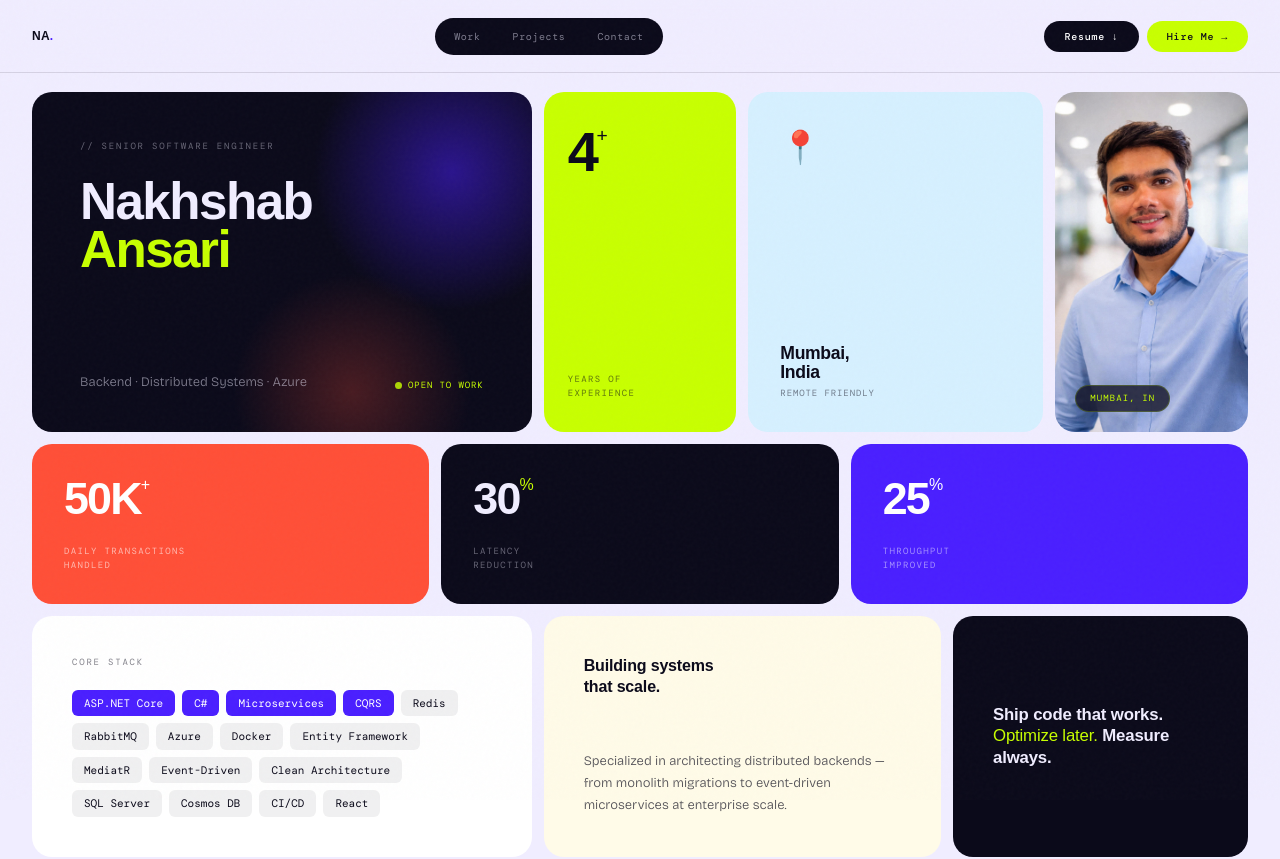
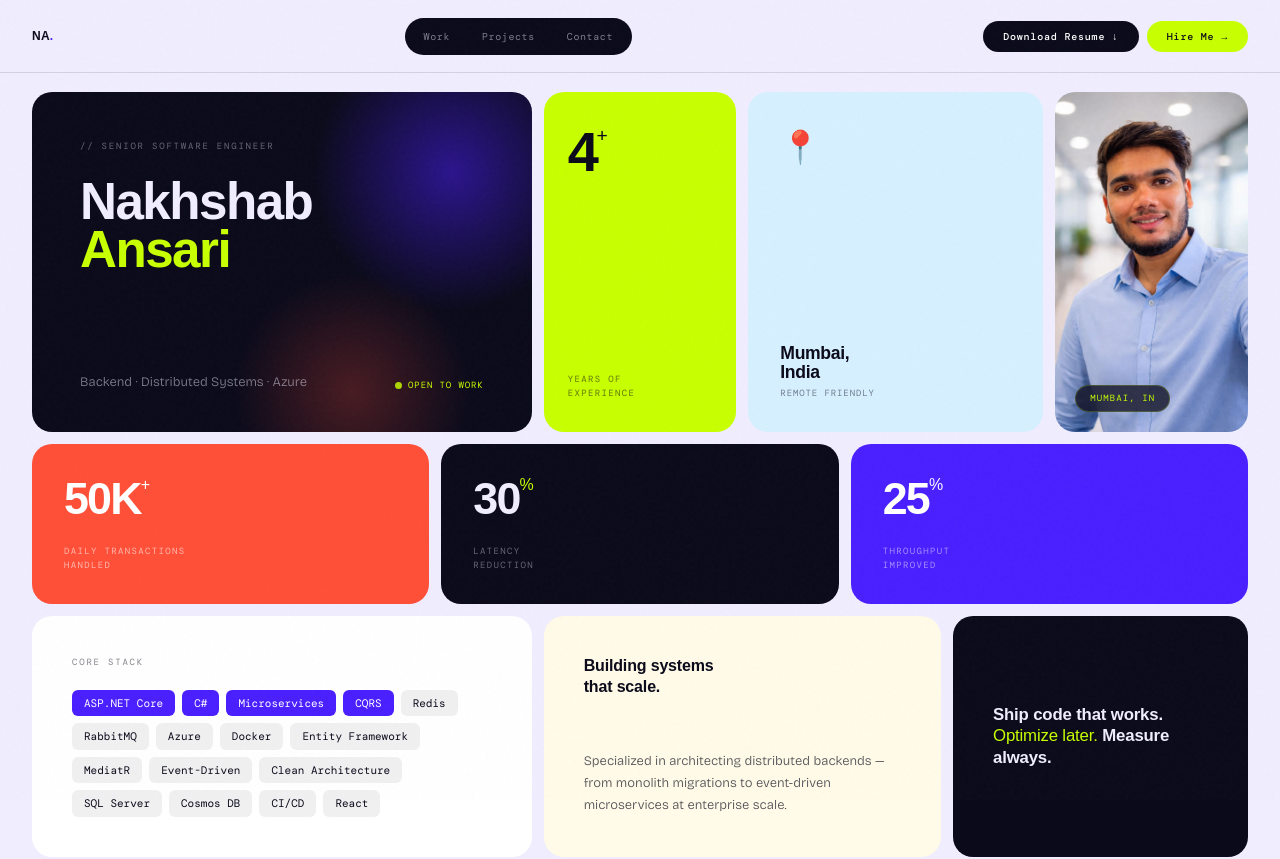
Before and after one commit to nakhshab29/nakhshab-portfolio, a React (Vite) app: page / in a window 1280 px wide. Shown: the top 859 px of the page. Built offline with nearby package versions, Linux system fonts and the light colour scheme; a web font is replaced by a local one.

Commit message:
update portfolio changes

```diff
--- a/package.json
+++ b/package.json
@@ -10,6 +10,7 @@
     "preview": "vite preview"
   },
   "dependencies": {
+    "@vercel/analytics": "^2.0.1",
     "framer-motion": "^12.38.0",
     "lucide-react": "^1.11.0",
     "react": "^19.2.5",
--- a/src/App.tsx
+++ b/src/App.tsx
@@ -6,6 +6,7 @@ import { ContactSection } from "./components/ContactSection";
 import { Footer } from "./components/Footer";
 import { ResumeModal } from "./components/ResumeModal";
 import { useState } from "react";
+import { Analytics } from "@vercel/analytics/react";
 
 function App() {
   const [isResumeModalOpen, setIsResumeModalOpen] = useState(false);
@@ -21,6 +22,7 @@ function App() {
         <Footer />
       </main>
       <ResumeModal isOpen={isResumeModalOpen} onClose={() => setIsResumeModalOpen(false)} />
+      <Analytics />
     </>
   );
 }
--- a/src/components/Navbar.tsx
+++ b/src/components/Navbar.tsx
@@ -50,7 +50,7 @@ export function Navbar({ onOpenResume }: { onOpenResume: () => void }) {
           className="font-mono text-[10px] tracking-[0.08em] px-4 md:px-5 py-2 bg-ink text-white rounded-full font-medium transition-all duration-200 hover:bg-violet"
           aria-label="Download Resume"
         >
-          Resume ↓
+          Download Resume ↓
         </button>
         <a
           href="mailto:ansarinakhshab52@gmail.com"
--- a/src/components/ResumeModal.tsx
+++ b/src/components/ResumeModal.tsx
@@ -113,14 +113,14 @@ export function ResumeModal({
               </h2>
 
               <p className="font-light text-sm text-ink opacity-60 mb-8 leading-relaxed">
-                Enter your work email below. I'll securely send you the PDF immediately, and I'll know who to follow up with!
+                Enter your email to download the resume.
               </p>
 
               <form onSubmit={handleSubmit} className="flex flex-col gap-3">
                 <input
                   type="email"
                   required
-                  placeholder="name@company.com"
+                  placeholder="Enter your email address"
                   value={email}
                   onChange={(e) => setEmail(e.target.value)}
                   disabled={status !== "idle"}
```
Also changed, not shown: 1 other file (tests, documents, lock files or other folders).
